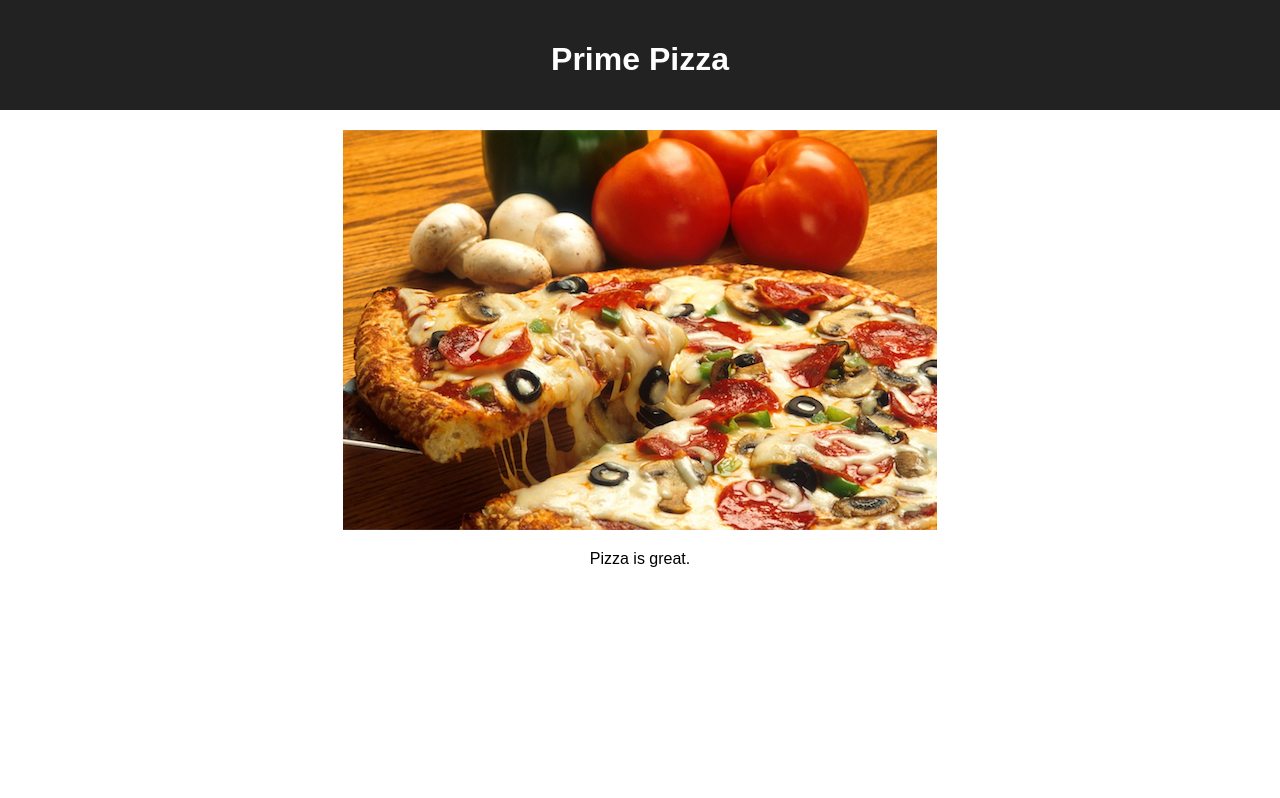
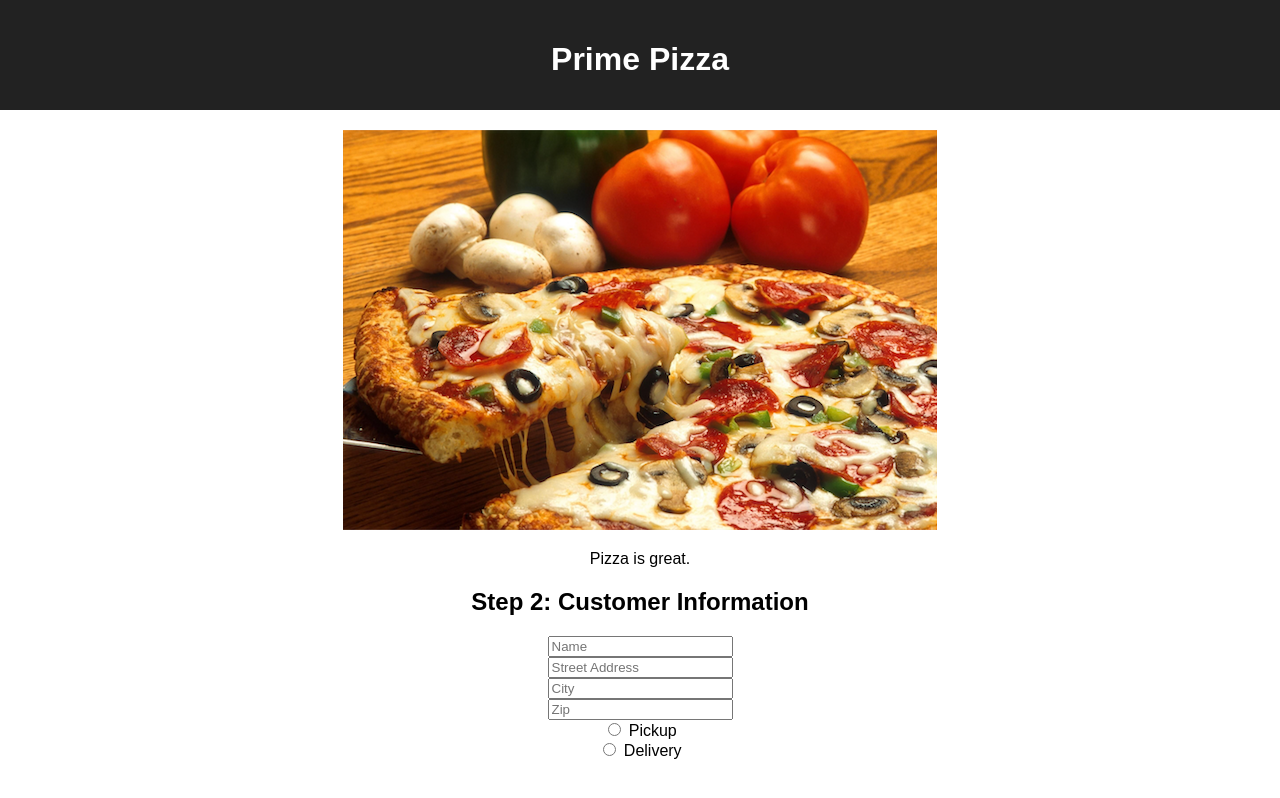
Before and after one commit to Josh-Snyder1/redux-pizza-parlor, a React (Create React App) app: page / in a window 1280 px wide. Built offline with nearby package versions, Linux system fonts and the light colour scheme.

Commit message:
completed customer info form

```diff
--- a/src/components/App/App.jsx
+++ b/src/components/App/App.jsx
@@ -1,6 +1,7 @@
 import React from 'react';
 import axios from 'axios';
 import './App.css';
+import CustomerInfo from '../CustomerInfo/CustomerInfo'
 
 // Import the Router to allow for linking throughout out App.jsx project
 // and Route to link to specific pages
@@ -17,7 +18,7 @@ function App() {
 
         <img src='images/pizza_photo.png' />
         <p>Pizza is great.</p>
-
+      <CustomerInfo/>
       </div>
     </Router>
   );
--- a/src/components/CustomerInfo/CustomerInfo.jsx
+++ b/src/components/CustomerInfo/CustomerInfo.jsx
@@ -0,0 +1,118 @@
+import React, { useState } from 'react';
+import { useDispatch } from 'react-redux';
+
+
+function CustomerInfo() {
+
+    const dispatch = useDispatch();
+    //initializes variable object to hold customer info
+    //from input fields to package up to dipatch to index.js
+    const [custInfoToAdd, setCustInfoToAdd] =
+    useState({
+        name: '',
+        address:'',
+        city:'',
+        zip:0,
+        type: ''
+    })
+
+    //handles change of name input field
+    const handleNameChange = (event) => {
+        setCustInfoToAdd({
+          ...custInfoToAdd,
+          name: event.target.value,
+        });
+      }
+      //handles change of address input field
+      const handleAddressChange = (event) => {
+        setCustInfoToAdd({
+          ...custInfoToAdd,
+          address: event.target.value,
+        });
+      }
+      //handles change of city input field
+      const handleCityChange = (event) => {
+        setCustInfoToAdd({
+          ...custInfoToAdd,
+          city: event.target.value,
+        });
+      }
+    //handles change of zip code input field
+      const handleZipChange = (event) => {
+        setCustInfoToAdd({
+          ...custInfoToAdd,
+          zip: event.target.value,
+        });
+      }
+      const handleTypeChange = (event) => {
+        setCustInfoToAdd({
+          ...custInfoToAdd,
+          type: event.target.value,
+        });
+      }
+
+//handles dispatch
+    const handleSubmit = (event) => {
+        event.preventDefault();
+
+        //sends info to customerInfo STATE held in index.js
+        dispatch({
+        type: 'ADD_NEW_CUSTOMER',
+        payload: custInfoToAdd
+        });
+
+    };//end handleSubmit
+
+
+    return (
+        <div>
+            <h2>Step 2: Customer Information</h2>
+            <form onSubmit={(event) => handleSubmit(event)} className="customer-info-form">
+                <input
+                    required
+                    type="text"
+                    placeholder="Name"
+                    className="name-input"
+                    onChange={handleNameChange}
+                /><br/>
+                <input
+                    required
+                    type="text"
+                    placeholder="Street Address"
+                    className="address-input"
+                    onChange={handleAddressChange}
+                /><br/>
+                <input
+                    required
+                    type="text"
+                    placeholder="City"
+                    className="city-input"
+                    onChange={handleCityChange}
+                /><br/>
+                <input
+                    required
+                    type="number"
+                    placeholder="Zip"
+                    className="zip-input"
+                    onChange={handleZipChange}
+                /><br/>
+                <input
+                    required
+                    type="radio"
+                    id="pickup"
+                    className="type-input"
+                    onChange={handleTypeChange}
+                /> <label htmlFor="pickup">Pickup</label> <br/>
+                <input
+                    required
+                    type="radio"
+                    id="delivery"
+                    className="type-input"
+                    onChange={handleTypeChange}
+                /> <label htmlFor="delivery">Delivery</label>
+            </form>
+        </div>
+    )
+}
+
+export default CustomerInfo;
```
Also changed, not shown: 1 other file (tests, documents, lock files or other folders).
